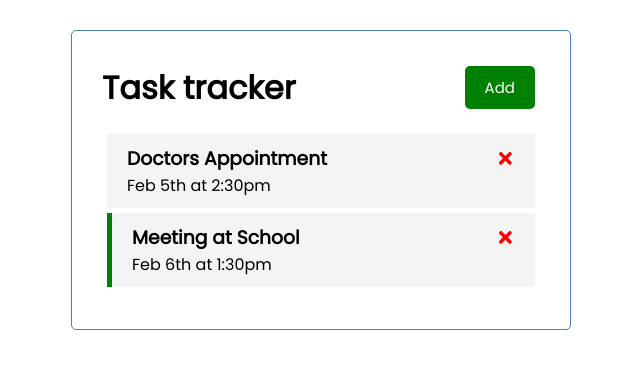
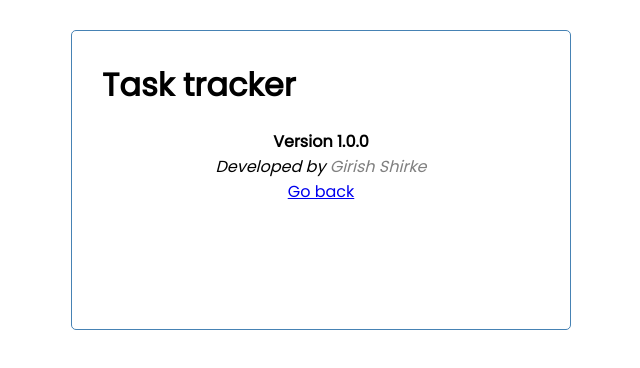
Before and after one commit to giri-sh-irke/react-task-tracker, a React (Create React App) app: page /about in a window 1280 px wide. Shown: the top 368 px of the page, without its empty margins (319-959 px from the left). Built offline with nearby package versions, Linux system fonts and the light colour scheme.

Commit message:
Added routing

```diff
--- a/package.json
+++ b/package.json
@@ -9,6 +9,7 @@
     "react": "^17.0.2",
     "react-dom": "^17.0.2",
     "react-icons": "^4.2.0",
+    "react-router-dom": "^5.2.0",
     "react-scripts": "4.0.3",
     "web-vitals": "^1.1.2"
   },
--- a/src/App.js
+++ b/src/App.js
@@ -1,9 +1,13 @@
 // import './App.css';
 import { useState } from "react";
+import { BrowserRouter as Router, Route } from "react-router-dom";
 
 import { Header } from "./components/Header";
 import { Tasks } from "./components/Tasks";
 import { AddTask } from "./components/AddTask";
+import { Footer } from "./components/Footer";
+import { About } from "./components/About";
+
 function App() {
   const [tasks, setTasks] = useState([
     {
@@ -45,19 +49,35 @@ function App() {
   };
 
   return (
+    <Router>
       <div className="container">
         <Header
           title="Task tracker"
           toggleAdd={toogleAddForm}
           toggleAddUI={toggleAddUI}
         />
+        <Route
+          path="/"
+          exact
+          render={(props) => (
+            <>
               {toggleAddUI && <AddTask onAdd={addTask} />}
               {tasks.length === 0 ? (
                 <div id="noTasks">No tasks avaliable</div>
               ) : (
-        <Tasks tasks={tasks} onDelete={deleteTask} onToggle={toggleReminder} />
+                <Tasks
+                  tasks={tasks}
+                  onDelete={deleteTask}
+                  onToggle={toggleReminder}
+                />
               )}
+            </>
+          )}
+        />
+        <Route path="/about" component={About} />
+        <Footer />
       </div>
+    </Router>
   );
 }
 
--- /dev/null
+++ b/src/components/About.js
@@ -0,0 +1,14 @@
+import { Link } from "react-router-dom";
+
+export const About = () => {
+  return (
+    <div className="alignCenter">
+      <h4>Version 1.0.0</h4>
+      <em>
+        Developed by <span style={{ color: "grey" }}>Girish Shirke</span>
+      </em>
+      <br />
+      <Link to="/">Go back</Link>
+    </div>
+  );
+};
--- /dev/null
+++ b/src/components/Footer.js
@@ -0,0 +1,15 @@
+import { Link, useLocation } from "react-router-dom";
+
+export const Footer = () => {
+  const location = useLocation();
+  return (
+    <>
+      {location.pathname !== "/about" && (
+        <footer>
+          <p>Copyright</p>
+          <Link to="/about">About</Link>
+        </footer>
+      )}
+    </>
+  );
+};
--- a/src/components/Header.js
+++ b/src/components/Header.js
@@ -1,17 +1,21 @@
 import React from "react"; //for class components
 // import PropTypes from 'prop-types'
 import { Button } from "./Button";
+import { useLocation } from "react-router-dom";
 //Functional component
 export const Header = (props) => {
+  const location = useLocation();
   return (
     <>
       <header className="header">
         <h1>{props.title}</h1>
-        <Button
-          color={props.toggleAddUI ? "black" : "green"}
-          text={props.toggleAddUI ? "Close" : "Add"}
-          onClick={props.toggleAdd}
-        />
+        {location.pathname === "/" && (
+          <Button
+            color={props.toggleAddUI ? "black" : "green"}
+            text={props.toggleAddUI ? "Close" : "Add"}
+            onClick={props.toggleAdd}
+          />
+        )}
       </header>
     </>
   );
--- a/src/index.css
+++ b/src/index.css
@@ -1,4 +1,4 @@
-@import url('https://fonts.googleapis.com/css2?family=Poppins:wght@300;400&display=swap');
+@import url("https://fonts.googleapis.com/css2?family=Poppins:wght@300;400&display=swap");
 
 * {
   box-sizing: border-box;
@@ -7,10 +7,14 @@
 }
 
 body {
-  font-family: 'Poppins', sans-serif;
+  font-family: "Poppins", sans-serif;
 }
 
 #noTasks {
+  text-align: center;
+}
+
+.alignCenter {
   text-align: center;
 }
 
```
Also changed, not shown: 1 other file (tests, documents, lock files or other folders). Lines whose indentation alone changed are shown as unchanged.
